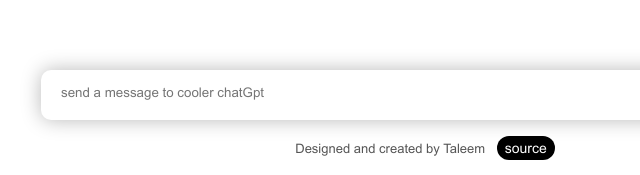
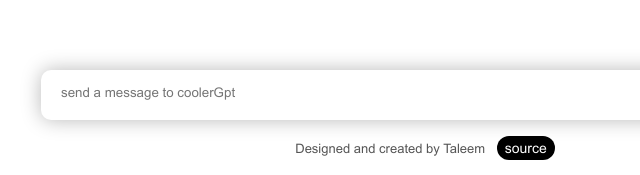
Before and after one commit to Taleemj/An-Ai-chatbot, a website built with Vite: page client/index.html in a window 1280 px wide. Shown: the part 622-797 px from the top of the page, 215-855 px from the left. Built offline with nearby package versions, Linux system fonts and the light colour scheme.

Commit message:
Update index.html

```diff
--- a/client/index.html
+++ b/client/index.html
@@ -4,7 +4,7 @@
     <meta charset="UTF-8" />
     <link rel="icon" type="image/svg+xml" href="/vite.svg" />
     <meta name="viewport" content="width=device-width, initial-scale=1.0" />
-    <title>Cooler ChatGpt</title>
+    <title>CoolerGpt</title>
     <link rel="stylesheet" href="style.css" />
     <link rel="shortcut icon" href="/favicon.ico" type="image/x-icon" />
     <script defer src="/_vercel/insights/script.js"></script>
@@ -16,7 +16,7 @@
         <textarea
           name="message"
           id="message"
-          placeholder="send a message to cooler chatGpt"
+          placeholder="send a message to coolerGpt"
           required
         ></textarea>
         <button type="submit"><img src="./assets/send.svg" alt="" /></button>
```
